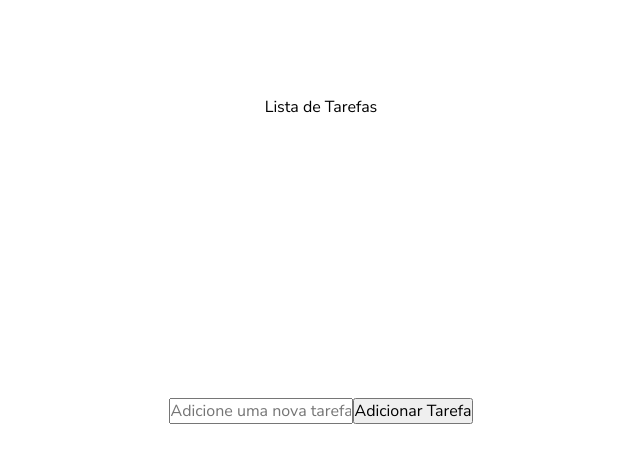
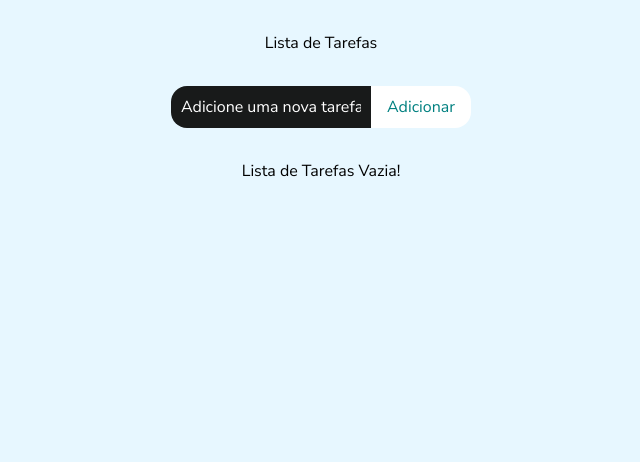
Before and after one commit to ronansalvador/todo, a Next.js app: page / in a window 1280 px wide. Shown: the top 462 px of the page, without its empty margins (319-959 px from the left). Built offline with nearby package versions, Linux system fonts and the light colour scheme.

Commit message:
feat: iniciando estilização css

```diff
--- a/src/app/components/ToDoForm/index.tsx
+++ b/src/app/components/ToDoForm/index.tsx
@@ -1,5 +1,6 @@
 import { useToDo } from '@/app/context/ToDoContext'
 import React, { useState } from 'react'
+import styles from './styles.module.css'
 
 const TodoForm = () => {
   const [text, setText] = useState('')
@@ -14,14 +15,14 @@ const TodoForm = () => {
   }
 
   return (
-    <form onSubmit={handleSubmit}>
+    <form onSubmit={handleSubmit} className={styles.form}>
       <input
         type="text"
         value={text}
         onChange={(e) => setText(e.target.value)}
         placeholder="Adicione uma nova tarefa..."
       />
-      <button type="submit">Adicionar Tarefa</button>
+      <button type="submit">Adicionar</button>
     </form>
   )
 }
--- /dev/null
+++ b/src/app/components/ToDoForm/styles.module.css
@@ -0,0 +1,33 @@
+.form input {
+  background-color: teal;
+  font-size: 1rem;
+  border: none;
+  outline: none;
+  border-top-left-radius: 1rem;
+  border-bottom-left-radius: 1rem;
+  padding: 0.625rem;
+  background-color: var(--neutral-dark);
+  color: white;
+}
+
+.form input::placeholder {
+  color: white;
+}
+
+.form button {
+  padding: 0.625rem;
+  font-size: 1rem;
+  border: none;
+  border-top-right-radius: 1rem;
+  border-bottom-right-radius: 1rem;
+  min-width: 100px;
+  transition: background-color 0.5s ease-in-out, color 0.5s ease-in-out;
+  cursor: pointer;
+  background-color: white;
+  color: teal;
+}
+
+.form button:hover {
+  background-color: teal;
+  color: white;
+}
--- a/src/app/components/ToDoItem/index.tsx
+++ b/src/app/components/ToDoItem/index.tsx
@@ -1,4 +1,5 @@
 import { useToDo } from '@/app/context/ToDoContext'
+import styles from './styles.module.css'
 
 interface TodoItemProps {
   todo: {
@@ -19,13 +20,19 @@ const TodoItem: React.FC<TodoItemProps> = ({ todo }) => {
   }
 
   return (
-    <div>
-      <input type="checkbox" checked={todo.completed} onChange={handleToggle} />
+    <div className={styles.task}>
+      {/* <input type="checkbox" checked={todo.completed} onChange={handleToggle} /> */}
       <span
+        className={styles.description}
         style={{ textDecoration: todo.completed ? 'line-through' : 'none' }}
       >
         {todo.text}
       </span>
+      {!todo.completed ? (
+        <button onClick={handleToggle}>Done</button>
+      ) : (
+        <button onClick={handleToggle}>Fazer</button>
+      )}
       <button onClick={handleDelete}>Delete</button>
     </div>
   )
--- /dev/null
+++ b/src/app/components/ToDoItem/styles.module.css
@@ -0,0 +1,10 @@
+.task {
+  background-color: teal;
+  display: flex;
+}
+
+.description {
+  flex: 1;
+  padding-inline: 1rem;
+  text-align: center;
+}
--- a/src/app/components/ToDoList/index.tsx
+++ b/src/app/components/ToDoList/index.tsx
@@ -1,6 +1,7 @@
 import React from 'react'
 import TodoItem from '../ToDoItem'
 import { useToDo } from '@/app/context/ToDoContext'
+import styles from './styles.module.css'
 
 interface Todo {
   id: number
@@ -11,7 +12,7 @@ interface Todo {
 const TodoList = () => {
   const { todos } = useToDo()
   return (
-    <div>
+    <div className={styles.list}>
       {todos.map((todo) => (
         <TodoItem key={todo.id} todo={todo} />
       ))}
--- /dev/null
+++ b/src/app/components/ToDoList/styles.module.css
@@ -0,0 +1,7 @@
+.list {
+  background-color: red;
+  width: 90%;
+  display: flex;
+  flex-direction: column;
+  gap: 1rem;
+}
--- a/src/app/globals.css
+++ b/src/app/globals.css
@@ -1,3 +1,8 @@
+:root {
+  --color-1: #e7f7ff;
+  --neutral-dark: #181a1a;
+}
+
 *,
 *::before,
 *::after {
--- a/src/app/page.module.css
+++ b/src/app/page.module.css
@@ -1,8 +1,9 @@
 .main {
   display: flex;
   flex-direction: column;
-  justify-content: space-between;
+  gap: 2rem;
   align-items: center;
-  padding: 6rem;
+  padding-block: 2rem;
   min-height: 100vh;
+  background-color: var(--color-1);
 }
--- a/src/app/page.tsx
+++ b/src/app/page.tsx
@@ -3,13 +3,15 @@
 import TodoList from './components/ToDoList'
 import TodoForm from './components/ToDoForm'
 import styles from './page.module.css'
+import { useToDo } from './context/ToDoContext'
 
 const Home = () => {
+  const { todos } = useToDo()
   return (
     <main className={`${styles.main}`}>
       <h1>Lista de Tarefas</h1>
       <TodoForm />
-      <TodoList />
+      {todos.length > 0 ? <TodoList /> : <h2>Lista de Tarefas Vazia!</h2>}
     </main>
   )
 }
```
